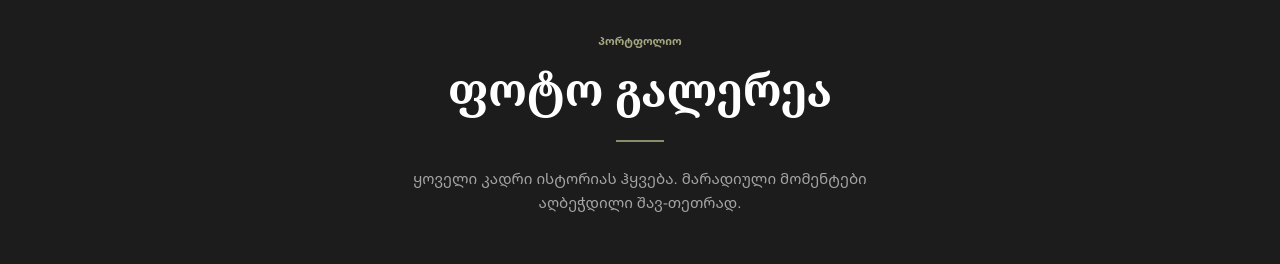
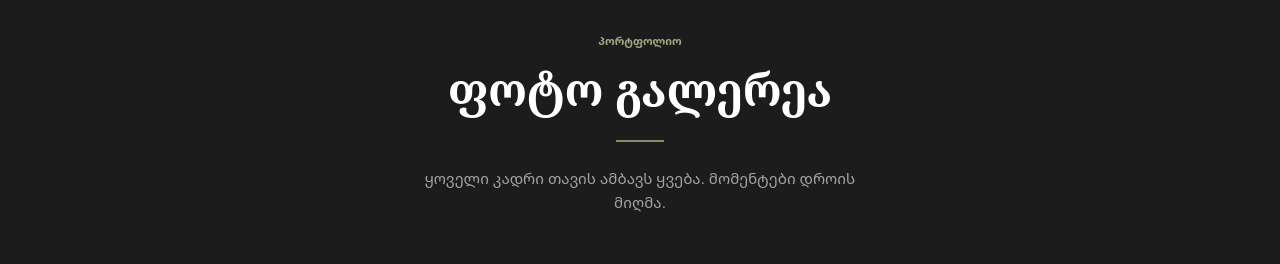
Before and after one commit to TOMSKI2009/MindiaFilms, a plain HTML site: page index.html in a window 1280 px wide. Shown: the part 878-1142 px from the top of the page. Drawn offline with nearby package versions, Linux system fonts and the light colour scheme; a web font is replaced by a local one.

Commit message:
Update Georgian translation for photo gallery subtitle

```diff
--- a/index.html
+++ b/index.html
@@ -2453,7 +2453,7 @@
         scroll: "სქროლი",
         sectionLabelPortfolio: "პორტფოლიო",
         galleryTitle: "ფოტო გალერეა",
-        gallerySubtitle: "ყოველი კადრი ისტორიას ჰყვება. მარადიული მომენტები აღბეჭდილი შავ-თეთრად.",
+        gallerySubtitle: "ყოველი კადრი თავის ამბავს ყვება. მომენტები დროის მიღმა.",
         sectionLabelVideo: "კინემატოგრაფიული ისტორიები",
         videoTitle: "ვიდეო გალერეა",
         videoSubtitle: "ფოტოს მიღმა — გააცოცხლეთ ის მომენტები, რომლებიც გაღელვებთ.",
```
